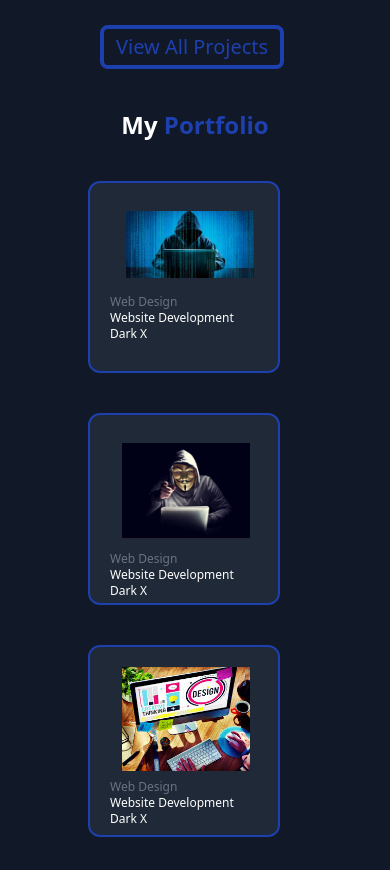
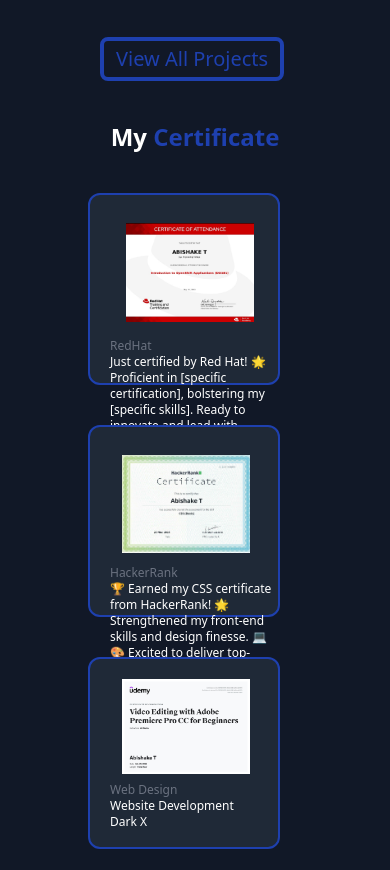
Before and after one commit to Abishake01/portfolio, a website: page index.html in a window 390 px wide. Shown: the part 1127-1997 px from the top of the page. Drawn offline with nearby package versions, Linux system fonts and the light colour scheme.

Commit message:
Certificates added

```diff
--- a/index.html
+++ b/index.html
@@ -11,7 +11,7 @@
 </head>
 
 <body class="bg-gray-900 ">
-    <nav class=" top-0 md:sticky bg-gray-900 justify-between">
+    <nav class=" top-0 md:sticky bg-gray-900 justify-between pb-3 md:pb-6">
         <div class="flex">
             <h1 class="text-white  text-xs md:text-4xl  sm:ml-10   ">Developer <span class="text-blue-800">X.</span></h1>
 
@@ -27,7 +27,7 @@
                     </a>
 
                     <a href="#portfolio">
-                        <li class="text-white hover:text-blue-800">Portfolio</li>
+                        <li class="text-white hover:text-blue-800">Certificate</li>
                     </a>
 
 
@@ -150,7 +150,7 @@
                     </div>
                     <div class="pt-3 md:pt-5 flex gap-5 md:gap-10 md:mx-40 ">
                         <button class="ml-20 md:ml-10   bg-blue-500  px-3 py-1 rounded-lg text-xs hover:text-white">Hire me</button><a
-                            href="resume.pdf"download>
+                            href="Abi-Resume.pdf"download>
                             <button
                                 class=" border-2 md:border-4 border-blue-800 px-3 py-1 rounded-lg text-blue-800 hover:text-white text-xs">Download
                                 Resume</button> </a>
@@ -194,7 +194,7 @@
         <section id="portfolio">
             <div class="flex justify-center  pb-10 md:pb-20">
                 <h1 class="text-white text-2xl  md:text-4xl font-bold">My <span
-                        class="text-blue-800">Portfolio</span></h1>
+                        class="text-blue-800">Certificate</span></h1>
             </div>
             <div class="md:flex justify-center">
 
@@ -202,23 +202,24 @@
                     <div
                         class="md:h-96 md:w-96 h-48 w-48 bg-gray-800 rounded-xl border-2 md:rounded-2xl md:border-4 border-blue-800 pt-3 md:pt-5 ">
                         <div class="pl-5 md:pl-10 pt-4">
-                            <img class=" h-26 w-32 md:h-52 md:w-60 ml-4 md:ml-7" src="webpage.jpg" alt="hacker image">
+                            <img class=" h-26 w-32 md:h-52 md:w-60 ml-4 md:ml-7" src="red hat.jpg" alt="hacker image">
                         </div>
-                        <h1 class="pl-5 md:pl-10 text-gray-500 text-xs md:text-xl mt-4 md:mt-8">Web Design</h1>
-                        <h2 class="pl-5 md:pl-10 text-white text-xs md:text-2xl">Website Development<br> Dark X</h2>
+
+                        <h1 class="pl-5 md:pl-10 text-gray-500 text-xs md:text-xl mt-4 md:mt-8">RedHat</h1>
+                        <h2 class="pl-5 md:pl-10 text-white text-xs md:text-2xl"> Just certified by Red Hat! 🌟 Proficient in [specific certification], bolstering my [specific skills]. Ready to innovate and lead with technology! </h2>
                     </div>
-                    <d iv
+                    <div
                         class="h-48 w-48 md:h-96 md:w-96 bg-gray-800 rounded-xl border-2 md:rounded-2xl md:border-4 border-blue-800 pt-3 md:pt-5">
                         <div class="pl-5 md:pl-10 pt-4">
-                            <img class=" h-26 w-32 md:h-52 md:w-60 ml-3 md:ml-7" src="webpage1.jpg" alt="hacker image">
+                            <img class=" h-26 w-32 md:h-52 md:w-64 ml-3 md:ml-7" src="css certificate.jpg" alt="hacker image">
                         </div>
-                        <h1 class="pl-5 md:pl-10 text-gray-500 text-xs md:text-xl mt-3 md:mt-8">Web Design</h1>
-                        <h2 class="pl-5 md:pl-10 text-white text-xs md:text-2xl">Website Development <br> Dark X</h2>
-                    </d>
+                        <h1 class="pl-5 md:pl-10 text-gray-500 text-xs md:text-xl mt-3 md:mt-8">HackerRank </h1>
+                        <h2 class="pl-5 md:pl-10 text-white text-xs md:text-2xl">🏆 Earned my CSS certificate from HackerRank! 🌟 Strengthened my front-end skills and design finesse. 💻🎨 Excited to deliver top-notch web experiences! <br> Dark X</h2>
+                    </div>
                     <div
-                        class="md:h-96 md:w-96 h-48 w-48 bg-gray-800 rounded-xl border-2 md:rounded-2xl md:border-4 border-blue-800 pt-1 md:pt-5">
+                        class="md:h-full md:w-96 h-48 w-48 bg-gray-800 rounded-xl border-2 md:rounded-2xl md:border-4 border-blue-800 pt-1 md:pt-5">
                         <div class="pl-5 md:pl-10  pt-4">
-                            <img class="md:h-52 md:w-60 h-26 w-32 ml-3 md:ml-7" src="webpage2.jpg" alt="hacker image">
+                            <img class="md:h-52 md:w-60 h-26 w-32 ml-3 md:ml-7" src="udemys.jpg" alt="hacker image">
                         </div>
                         <h1 class="pl-5 md:pl-10 text-gray-500 text-xs md:text-xl mt-2 md:mt-8">Web Design</h1>
                         <h2 class="pl-5 md:pl-10  text-white text-xs md:text-2xl">Website Development <br> Dark X</h2>
@@ -253,6 +254,15 @@
                     </div>
                 </div>
             </div>
+            <div class="md:h-96 md:w-96 h-48 w-48 bg-gray-800 rounded-xl border-2 md:rounded-2xl md:border-4 border-blue-800 pt-3 md:pt-5 ">
+                        <div class="pl-5 md:pl-10 pt-4">
+                            <img class=" h-26 w-32 md:h-52 md:w-60 ml-4 md:ml-7" src="red hat.jpg" alt="hacker image">
+                        </div>
+                        <h1 class="pl-5 md:pl-10 text-gray-500 text-xs md:text-xl mt-4 md:mt-8">RedHat</h1>
+                        <h1 class="pl-5 md:pl-10 text-white text-xs md:text-2xl"> Just certified by Red Hat! 🌟 Proficient in [specific certification], bolstering my [specific skills]. Ready to innovate and lead with technology! </h1>
+
+
+                    </div>
         </section>
     </main>
 
```
Also changed, not shown: bg.jpg (added), red hat.jpg (added), udemys.jpg (added), webpage.jpg (deleted), webpage1.jpg (deleted), webpage2.jpg (deleted), 2 other files.
